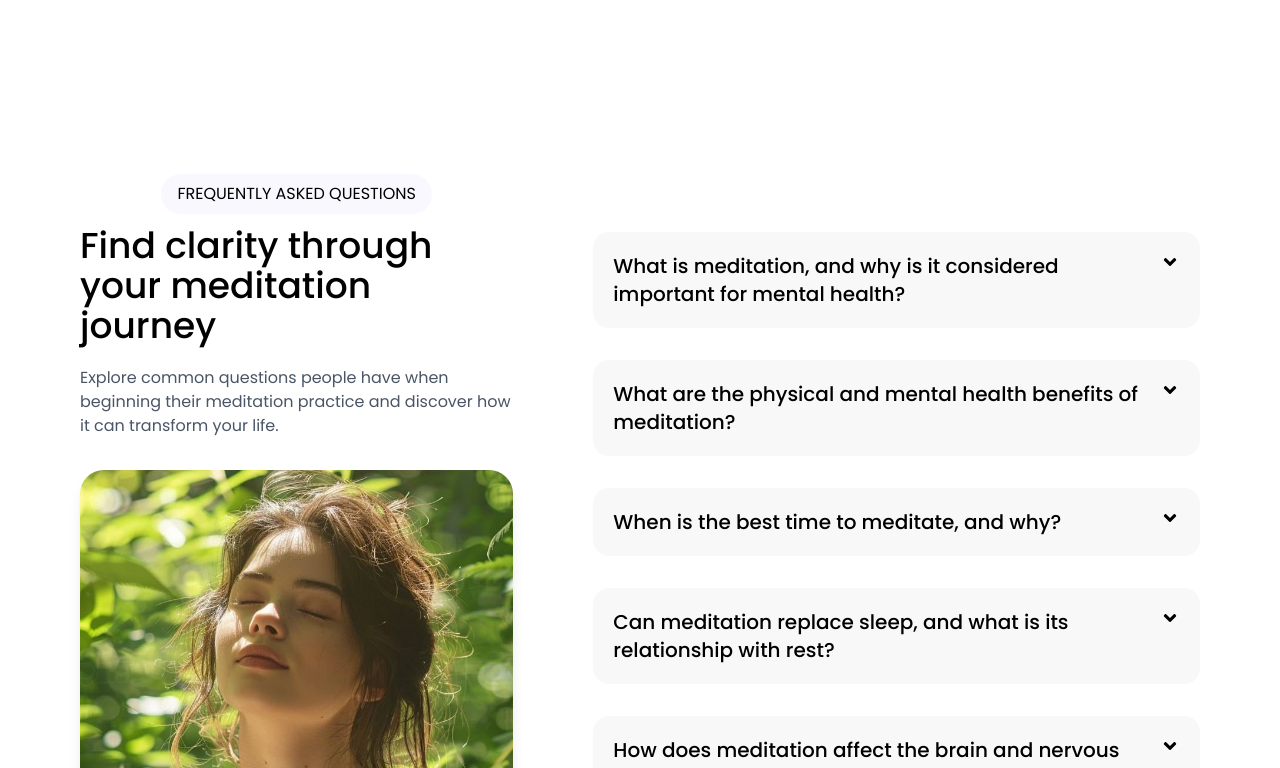
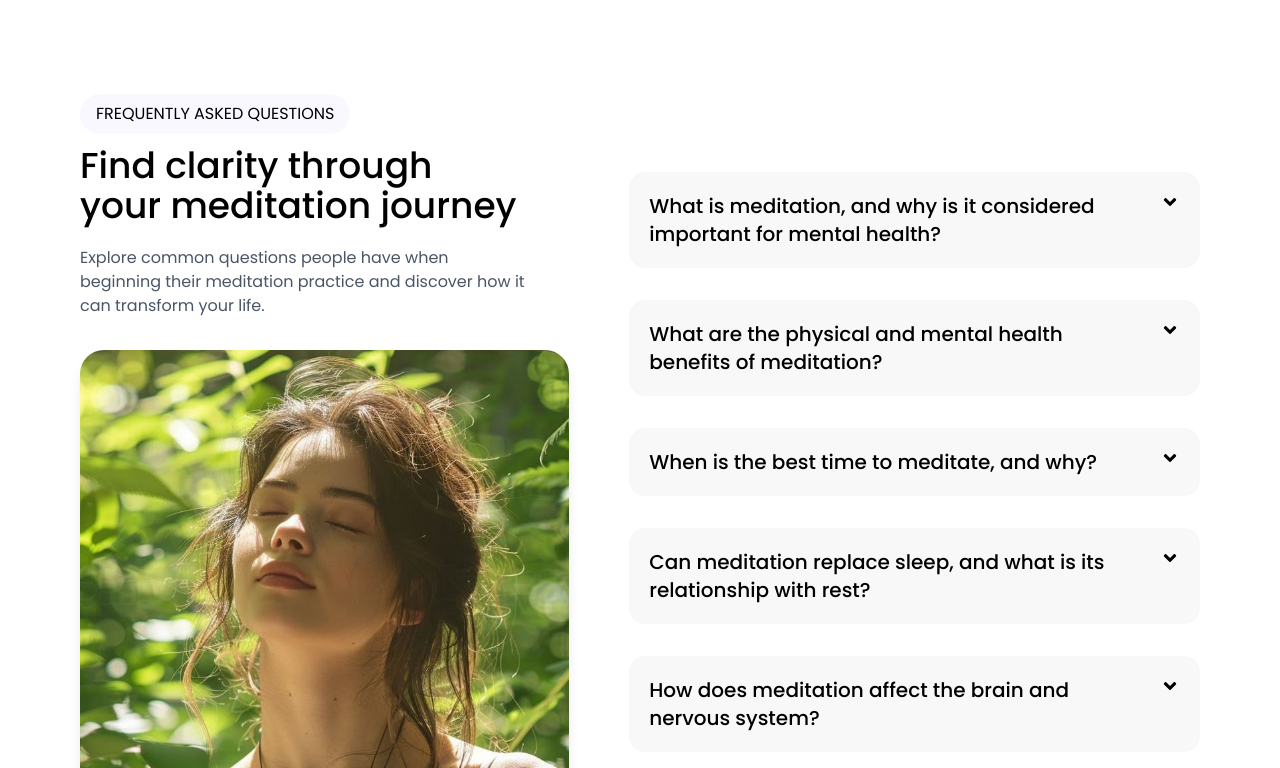
Before and after one commit to Neeschal1/Soham-web, a React (Vite) app: page / in a window 1280 px wide. Shown: the part 3692-4460 px from the top of the page. Built offline with nearby package versions, Linux system fonts and the light colour scheme.

Commit message:
responive in other elements

```diff
--- a/src/components/landing/faqs.jsx
+++ b/src/components/landing/faqs.jsx
@@ -9,7 +9,8 @@ const Faqs = () => {
 
   const qunandanswers = [
     {
-      question: "What is meditation, and why is it considered important for mental health?",
+      question:
+        "What is meditation, and why is it considered important for mental health?",
       answer:
         "Meditation is a mental practice in which a person uses techniques such as focusing the mind on a particular object, thought, or activity to achieve a mentally clear, emotionally calm, and stable state. It is considered important for mental health because it helps reduce stress, anxiety, and negative emotions. Scientific studies have shown that regular meditation can improve brain function, enhance focus, and increase emotional resilience, allowing people to cope better with challenges in daily life.",
     },
@@ -32,7 +33,7 @@ const Faqs = () => {
       question: "How does meditation affect the brain and nervous system?",
       answer:
         "Meditation causes measurable changes in the brain. It increases grey matter, which is linked to memory, decision-making, and learning, and strengthens the prefrontal cortex, which is responsible for focus and planning. Simultaneously, it reduces activity in the amygdala, the part of the brain associated with fear, stress, and emotional reactions. Meditation also slows down the nervous system, lowers heart rate, and reduces cortisol, the stress hormone.",
-    }
+    },
   ];
 
   const toggleOpen = (index) => {
@@ -59,16 +60,16 @@ const Faqs = () => {
   }, []);
 
   return (
-    <section
+    <div
       ref={scrollRef}
-      className={`flex flex-col md:flex-row items-center justify-between gap-20 py-20 lg:px-20 bg-white transition-all duration-700 ${
+      className={`flex flex-col md:flex-row mb-20 items-center justify-between gap-15  lg:px-20 bg-white transition-all duration-700 ${
         visible ? "opacity-100 translate-y-0" : "opacity-0 translate-y-10"
       }`}
     >
       {/* LEFT SIDE - Heading + Image */}
-      <div className="w-full md:w-5/12 flex flex-col items-start gap-8">
+      <div className=" w-full md:w-6/12 flex flex-col items-start gap-8">
         {/* Heading Section */}
-        <div className="flex flex-col gap-3 w-full items-center">
+        <div className="lg:flex lg:flex-col lg:gap-3 lg:w-full lg:items-start sm:items-center">
           <h3
             className="bg-[#F9F8FF] py-2 px-4 rounded-full w-fit"
             style={Fonts.poppins.regular}
@@ -87,17 +88,17 @@ const Faqs = () => {
             className="text-gray-600 mt-2 max-w-md"
             style={Fonts.poppins.regular}
           >
-            Explore common questions people have when beginning their
-            meditation practice and discover how it can transform your life.
+            Explore common questions people have when beginning their meditation
+            practice and discover how it can transform your life.
           </p>
         </div>
 
         {/* Image Below Heading */}
-        <div className="w-full flex justify-center items-center">
+        <div className="w-full flex justify-center items-center ">
           <img
             src={Faqimg}
             alt="FAQ Illustration"
-            className="rounded-3xl w-full h-[50vh] object-cover shadow-lg hover:scale-105 transition-transform duration-700"
+            className="rounded-3xl w-full h-[60vh] object-cover shadow-lg hover:scale-105 transition-transform duration-700 "
           />
         </div>
       </div>
@@ -145,7 +146,7 @@ const Faqs = () => {
       {/* Responsive Styling */}
       <style jsx>{`
         @media (max-width: 768px) {
-          section {
+          div[ref] {
             flex-direction: column;
             text-align: center;
             padding: 2rem 1.5rem;
@@ -163,7 +164,7 @@ const Faqs = () => {
           }
         }
       `}</style>
-    </section>
+    </div>
   );
 };
 
--- a/src/components/landing/hero.jsx
+++ b/src/components/landing/hero.jsx
@@ -2,7 +2,7 @@ import React, { useState } from "react";
 import Backgroundimage from "../../assets/images/hero_background.png";
 import Mobileherobg from "../../assets/images/mobileherobg.jpg";
 import Mobilelogo from "../../assets/images/mobilelogo.png";
-import Logo from "../../assets/images/logo.png";
+import Lotus from "../../assets/images/lotus.png";
 import Users from "../../assets/images/users.png";
 import Navbar from "../../constant/navbar";
 import Fonts from "../../utils/fontsconfig";
@@ -20,7 +20,7 @@ const Hero = () => {
       >
         {/* Top Navbar */}
         <div className="flex justify-between items-center">
-          <img className="h-10 w-36" src={Logo} alt="Logo" />
+          <div style={{backgroundImage: `url(${Lotus})`}} className="flex h-10 w-12"/>
           <button onClick={() => setMenu(!menu)}>
             <IoMenu size={28} color="white" />
           </button>
--- a/src/components/landing/instructors.jsx
+++ b/src/components/landing/instructors.jsx
@@ -1,4 +1,4 @@
-import React from "react";
+import React, { useEffect, useRef, useState } from "react";
 import Fonts from "../../utils/fontsconfig";
 import Nikki from "../../assets/images/nikki.png";
 import Braun from "../../assets/images/braun.png";
@@ -29,8 +29,35 @@ const instructor_detail = [
 ];
 
 const Instructors = () => {
+  const [visible, setVisible] = useState(false);
+  const scrollRef = useRef(null);
+
+  useEffect(() => {
+    const section = scrollRef.current;
+    const observer = new IntersectionObserver(
+      (entries) => {
+        entries.forEach((entry) => {
+          if (entry.isIntersecting) {
+            setVisible(true);
+            observer.unobserve(section);
+          }
+        });
+      },
+      { threshold: 0.2 }
+    );
+
+    if (section) observer.observe(section);
+
+    return () => observer.disconnect();
+  }, []);
+
   return (
-    <div className="w-full mt-10">
+    <div
+      ref={scrollRef}
+      className={`w-full mt-10 transition-all duration-700 ${
+        visible ? "opacity-100 translate-y-0" : "opacity-0 translate-y-10"
+      }`}
+    >
       {/* ----------- MOBILE VIEW (below 640px) ----------- */}
       <div className="block items-center w-full justify-center flex-col sm:hidden px-4 py-8 text-center">
         <div className="flex justify-center">
@@ -57,6 +84,7 @@ const Instructors = () => {
               style={{ backgroundImage: `url(${item.img})` }}
               className="relative w-full h-[400px] rounded-xl bg-cover bg-center overflow-hidden hover:scale-105 transition-transform duration-500"
             >
+              <img src={item.img} alt={item.name} className="hidden" />
               <div className="absolute bottom-0 w-full p-4 bg-black/40 backdrop-blur-sm">
                 <h1 style={Fonts.poppins.medium} className="text-white text-lg">
                   {item.name}
@@ -97,6 +125,7 @@ const Instructors = () => {
               style={{ backgroundImage: `url(${item.img})` }}
               className="relative w-[300px] h-[480px] rounded-xl bg-cover bg-center overflow-hidden hover:scale-105 transition-transform duration-500"
             >
+              <img src={item.img} alt={item.name} className="hidden" />
               <div className="absolute bottom-0 w-full p-4 bg-black/40 backdrop-blur-sm">
                 <h1 style={Fonts.poppins.medium} className="text-white text-xl">
                   {item.name}
@@ -137,11 +166,9 @@ const Instructors = () => {
               style={{ backgroundImage: `url(${item.img})` }}
               className="relative w-[360px] h-[550px] rounded-xl bg-cover bg-center overflow-hidden hover:scale-105 transition-transform duration-500"
             >
+              <img src={item.img} alt={item.name} className="hidden" />
               <div className="absolute bottom-0 w-full p-4 bg-black/40 backdrop-blur-sm">
-                <h1
-                  style={Fonts.poppins.medium}
-                  className="text-white text-2xl"
-                >
+                <h1 style={Fonts.poppins.medium} className="text-white text-2xl">
                   {item.name}
                 </h1>
                 <h3
@@ -158,8 +185,7 @@ const Instructors = () => {
 
       {/* ----------- DESKTOP VIEW (≥1280px) ----------- */}
       <div className="hidden lg:block px-20 py-14 text-center items-center">
-
-        <div className="flex flex-1 items-center justify-center">
+        <div className="flex items-center justify-center">
           <h3
             className="bg-[#F9F8FF] py-2 px-12 rounded-full text-lg"
             style={Fonts.poppins.regular}
@@ -176,18 +202,16 @@ const Instructors = () => {
           of experience, passion, and knowledge to help you grow and learn.
         </p>
 
-        <div className="grid grid-cols-3 gap-25 justify-items-center">
+        <div className="grid grid-cols-3 gap-[100px] justify-items-center">
           {instructor_detail.map((item) => (
             <div
               key={item.id}
               style={{ backgroundImage: `url(${item.img})` }}
               className="relative w-[430px] h-[590px] rounded-xl bg-cover bg-center overflow-hidden hover:scale-105 transition-transform duration-500"
             >
+              <img src={item.img} alt={item.name} className="hidden" />
               <div className="absolute bottom-0 w-full p-4 bg-black/40 backdrop-blur-sm">
-                <h1
-                  style={Fonts.poppins.medium}
-                  className="text-white text-2xl"
-                >
+                <h1 style={Fonts.poppins.medium} className="text-white text-2xl">
                   {item.name}
                 </h1>
                 <h3
--- a/src/components/landing/more_about_us.jsx
+++ b/src/components/landing/more_about_us.jsx
@@ -1,9 +1,34 @@
-import React from "react";
+import React, { useEffect, useRef, useState } from "react";
 import Fonts from "../../utils/fontsconfig";
 
 const MoreAboutUs = () => {
+  const scrollRef = useRef(null);
+  const [visible, setVisible] = useState(false);
+
+  useEffect(() => {
+    const section = scrollRef.current;
+    const observer = new IntersectionObserver(
+      (entries) => {
+        entries.forEach((entry) => {
+          if (entry.isIntersecting) {
+            setVisible(true);
+            observer.unobserve(section);
+          }
+        });
+      },
+      { threshold: 0.2 }
+    );
+    if (section) observer.observe(section);
+    return () => observer.disconnect();
+  }, []);
+
   return (
-    <div className="w-full">
+    <div
+      ref={scrollRef}
+      className={`w-full transition-all duration-700 ${
+        visible ? "opacity-100 translate-y-0" : "opacity-0 translate-y-10"
+      }`}
+    >
       {/* ----------- MOBILE VIEW (below 640px) ----------- */}
       <div className="block sm:hidden flex-col items-center justify-center bg-[#F2F1FF] py-12 px-4 text-center">
         <div className="flex flex-col gap-6 items-center justify-center">
@@ -21,7 +46,8 @@ const MoreAboutUs = () => {
             </h1>
             <h3 style={Fonts.poppins.regular} className="text-sm text-[#7D7D7D]">
               We provide instant access to guided meditation and mindful
-              <br /> practices with tools for relaxation, stress relief, and daily well-being
+              <br /> practices with tools for relaxation, stress relief, and daily
+              well-being
             </h3>
           </div>
           <button className="bg-[#00DADA] py-3 px-6 rounded text-base text-white hover:bg-black duration-800">
@@ -47,7 +73,8 @@ const MoreAboutUs = () => {
             </h1>
             <h3 style={Fonts.poppins.regular} className="text-base text-[#7D7D7D]">
               We provide instant access to guided meditation and mindful
-              <br /> practices with tools for relaxation, stress relief, and daily well-being
+              <br /> practices with tools for relaxation, stress relief, and daily
+              well-being
             </h3>
           </div>
           <button className="bg-[#00DADA] py-4 px-8 rounded text-lg text-white hover:bg-black duration-800">
@@ -73,7 +100,8 @@ const MoreAboutUs = () => {
             </h1>
             <h3 style={Fonts.poppins.regular} className="text-lg text-[#7D7D7D]">
               We provide instant access to guided meditation and mindful
-              <br /> practices with tools for relaxation, stress relief, and daily well-being
+              <br /> practices with tools for relaxation, stress relief, and daily
+              well-being
             </h3>
           </div>
           <button className="bg-[#00DADA] py-4 px-10 rounded text-xl text-white hover:bg-black duration-800">
@@ -99,7 +127,8 @@ const MoreAboutUs = () => {
             </h1>
             <h3 style={Fonts.poppins.regular} className="text-lg text-[#7D7D7D]">
               We provide instant access to guided meditation and mindful
-              <br /> practices with tools for relaxation, stress relief, and daily well-being
+              <br /> practices with tools for relaxation, stress relief, and daily
+              well-being
             </h3>
           </div>
           <button className="bg-[#00DADA] py-4 px-12 rounded text-xl text-white hover:bg-black duration-800">
--- a/src/components/landing/reflection.jsx
+++ b/src/components/landing/reflection.jsx
@@ -52,7 +52,7 @@ const Reflection = () => {
         <div className="flex flex-col gap-10 text-left">
           {/* 1 */}
           <div className="flex flex-row gap-3">
-            <div className="p-4 rounded-2xl bg-[#A973C5] flex items-center justify-center">
+            <div className="p-4 rounded-2xl bg-[#A973C5] h-5/12 flex items-center justify-center">
               <GrUserExpert size={22} color="white" />
             </div>
             <div>
@@ -73,7 +73,7 @@ const Reflection = () => {
 
           {/* 2 */}
           <div className="flex flex-row gap-3">
-            <div className="p-4 rounded-2xl bg-[#88E566] flex items-center justify-center">
+            <div className="p-4 rounded-2xl bg-[#88E566] flex h-5/12 items-center justify-center">
               <GiMeditation size={22} color="white" />
             </div>
             <div>
@@ -94,7 +94,7 @@ const Reflection = () => {
 
           {/* 3 */}
           <div className="flex flex-row gap-3">
-            <div className="p-4 rounded-2xl bg-[#4FCBCF] flex items-center justify-center">
+            <div className="p-4 rounded-2xl bg-[#4FCBCF] h-5/12 flex items-center justify-center">
               <RiUserCommunityFill size={22} color="white" />
             </div>
             <div>
```
Also changed, not shown: src/assets/images/lotus.png (added).
